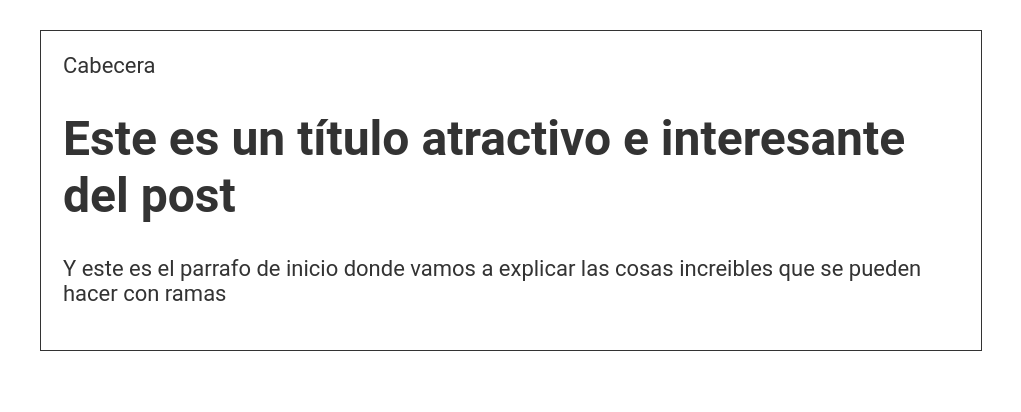
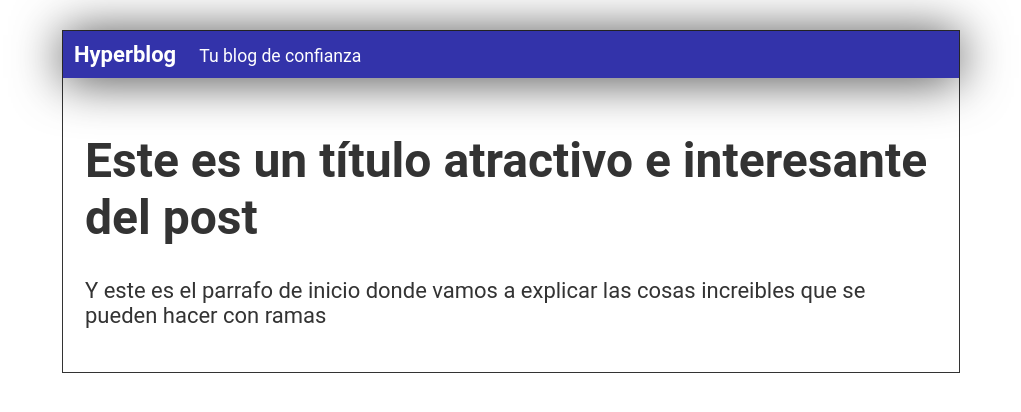
Before and after one commit to manuelojeda/hyperblog, a plain HTML site: page blogpost.html in a window 1280 px wide. Shown: the whole page, without its empty margins (129-1150 px from the left). Drawn offline with Linux system fonts and the light colour scheme.

Commit message:
Finalizada la cabecera

```diff
--- a/blogpost.html
+++ b/blogpost.html
@@ -12,7 +12,10 @@
 <body>
     <div id="container">
         <div id="cabecera">
-            Cabecera
+            Hyperblog
+            <span id="tagline">
+                Tu blog de confianza
+            </span>
         </div>
         <div id="post">
             <h1>
--- a/css/estilos.css
+++ b/css/estilos.css
@@ -8,11 +8,28 @@ body {
     padding: 0;
 }
 
+#cabecera {
+    background-color: #33A;
+    color: #fff;
+    padding: 0.5em;
+    font-weight: bold;
+    box-shadow: 0 2px 50px 0 rgba(0, 0, 0, 0.75);
+}
+
+#cabecera>#tagline {
+    margin: 0 0 0 1em;
+    font-weight: normal;
+    font-size: 0.8em;
+}
+
+#post {
+    padding: 1em;
+}
+
 #container {
     width: 70%;
     margin: 0 auto;
     margin-top: 30px;
-    padding: 1em;
     border: 1px solid #333;
     text-align: left;
 }
```
